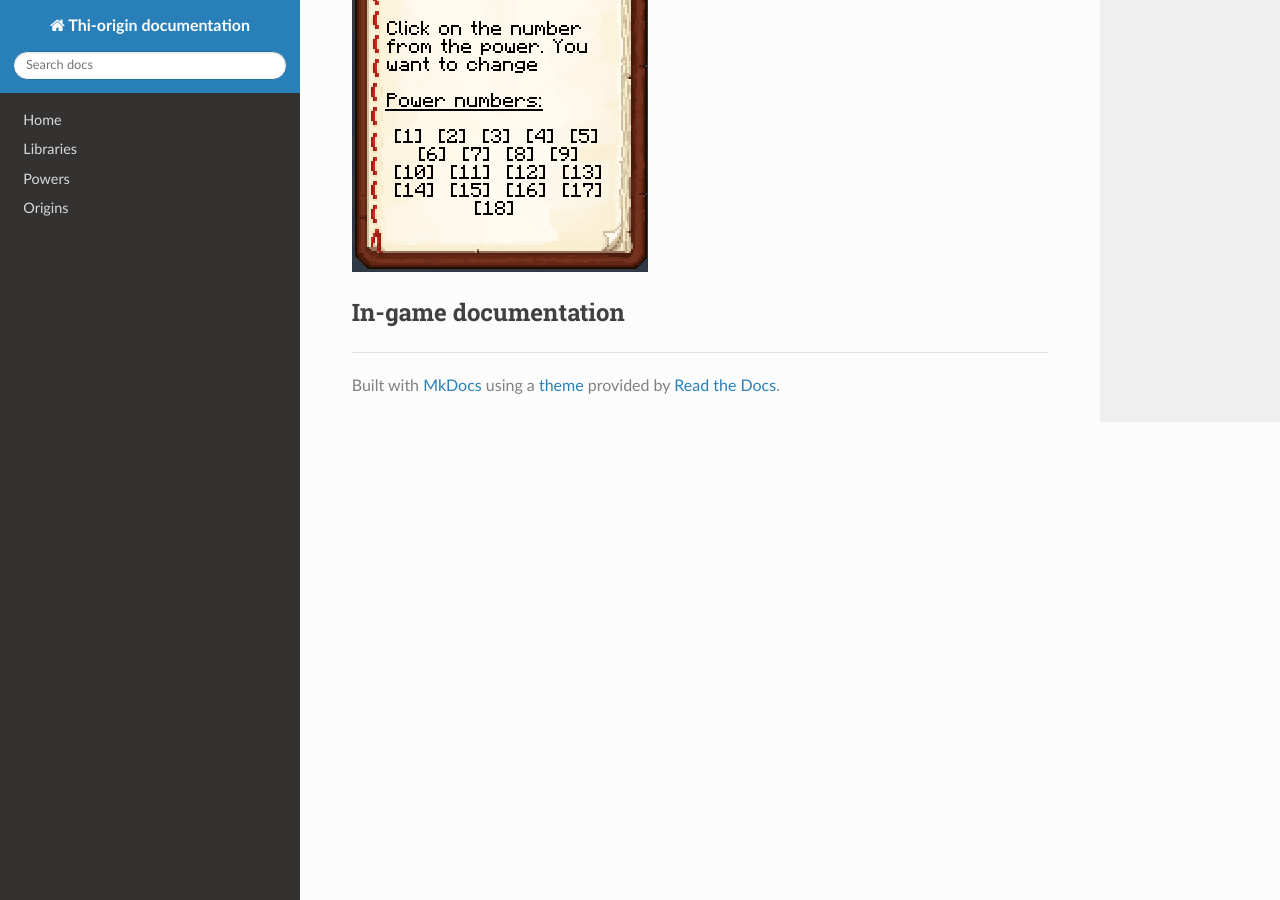
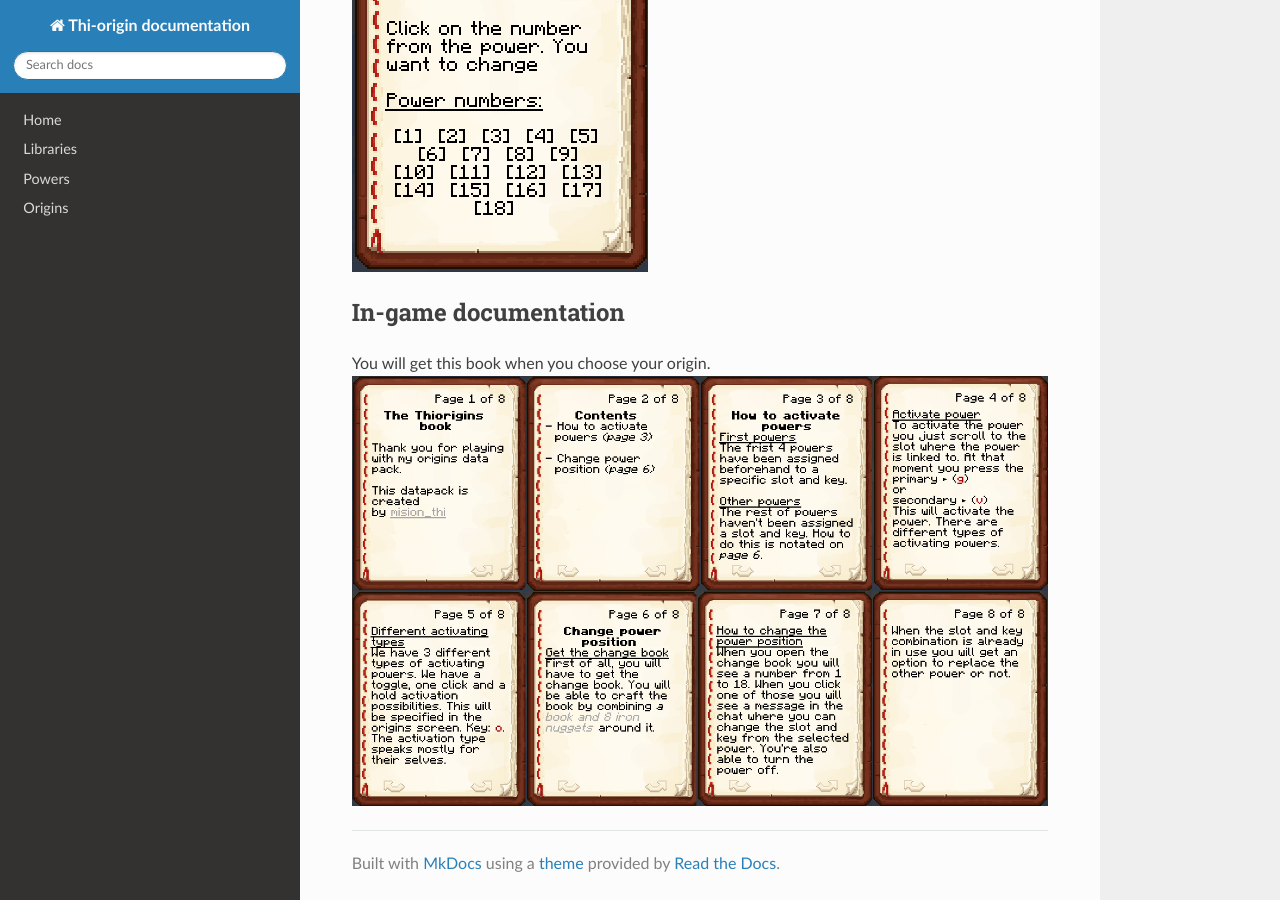
Before and after one commit to MisionThi/thi-origins-stuff, an MkDocs documentation site: the page built from docs/thi_key_library.md, in a window 1280 px wide and 900 px high, scrolled down 4664 px. Built offline with MkDocs 1.6.1, drawn with Linux system fonts in a browser that asks for light colours; nearby versions of some CDN libraries.

Commit message:
Update thi_key_library.md

```diff
--- a/docs/thi_key_library.md
+++ b/docs/thi_key_library.md
@@ -179,3 +179,5 @@ Change book: <br />
 <br />
 
 ## In-game documentation
+You will get this book when you choose your origin.
+![Alt text](img/beginbook.png "Optional title")
```
